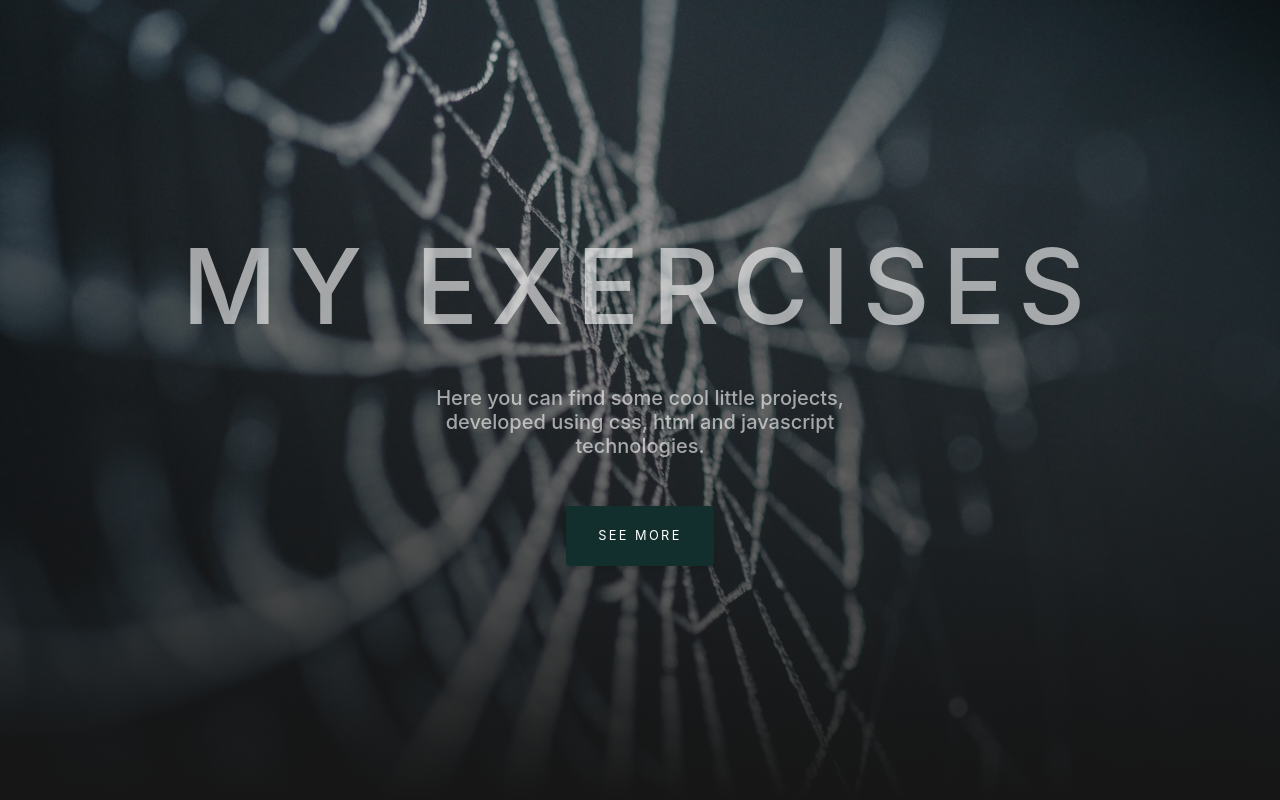
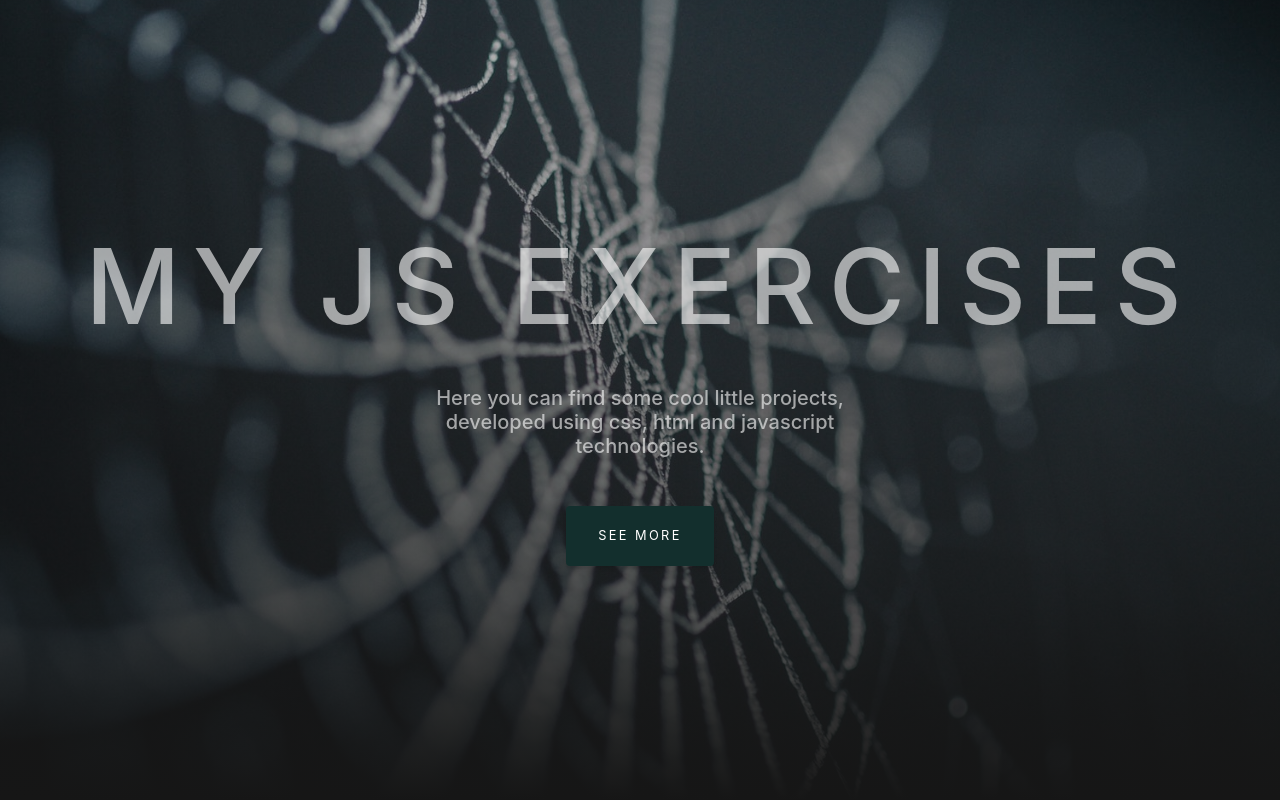
Before and after one commit to rinorahmetiii/JS-Exercises, a plain HTML site: page index.html in a window 1280 px wide. Shown: the top 800 px of the page. Drawn offline with nearby package versions, Linux system fonts and the light colour scheme.

Commit message:
Update header h1

```diff
--- a/index.html
+++ b/index.html
@@ -18,7 +18,7 @@
     <header class="masthead">
         <div class="container d-flex h-100 align-items-center">
             <div class="mx-auto text-center">
-                <h1 class="mx-auto my-0 text-uppercase">My Exercises</h1>
+                <h1 class="mx-auto my-0 text-uppercase">My JS Exercises</h1>
                 <h2 class="text-white-50 mx-auto mt-5 mb-5">Here you can find some cool little projects, developed using css, html and javascript technologies.</h2>
                 <a href="#projects" class="btn btn-primary js-scroll-trigger semore">See More</a>
             </div>
```
